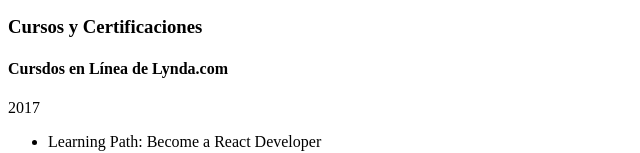
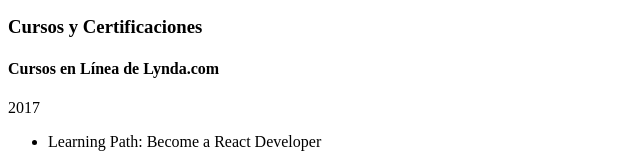
Before and after one commit to carloshglez/website, a React app: page / in a window 1280 px wide. Shown: the part 1985-2138 px from the top of the page, without its empty margins (0-640 px from the left). Built offline with nearby package versions, Linux system fonts and the light colour scheme; the HTML template or start-up script is replaced by a standard one.

Commit message:
Fix typo

```diff
--- a/src/components/IntroCard.js
+++ b/src/components/IntroCard.js
@@ -9,7 +9,7 @@ export default class IntroCard extends React.Component {
                     <div className="card   row">
                         <div className="col-xs-10 col-xs-offset-1 col-sm-4 col-sm-offset-1 col-md-3 col-md-offset-2">
                             <div className="row">
-                                <img className="front__image img-responsive" src="http://carloshglez.com\proyectos\personal\carloshglez.com_v2\imagenes\logo_portada.png"
+                                <img className="front__image img-responsive" src="http://carloshglez.com/carloshglez.com/proyectos/personal/carloshglez.com_v2/imagenes/logo_portada.png"
                                     alt="" />
                             </div>
                         </div>
--- a/src/initialState.json
+++ b/src/initialState.json
@@ -119,7 +119,7 @@
             "title": "Cursos y Certificaciones",
             "content": [
                 {
-                    "name": "Cursdos en Línea de Lynda.com",
+                    "name": "Cursos en Línea de Lynda.com",
                     "date": "2017",
                     "summary": [
                         "Learning Path: Become a React Developer"
```
Also changed, not shown: 1 other file (tests, documents, lock files or other folders).
